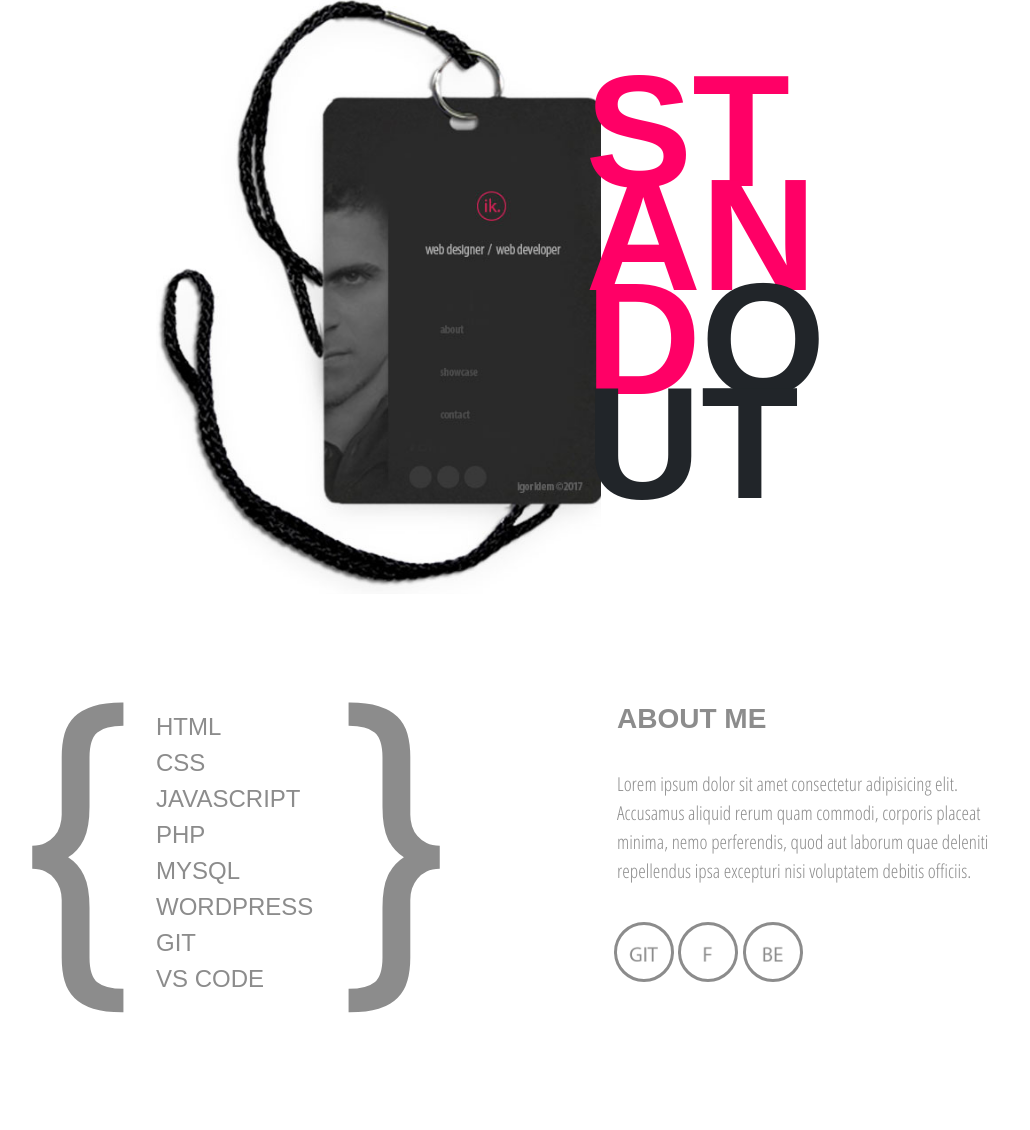
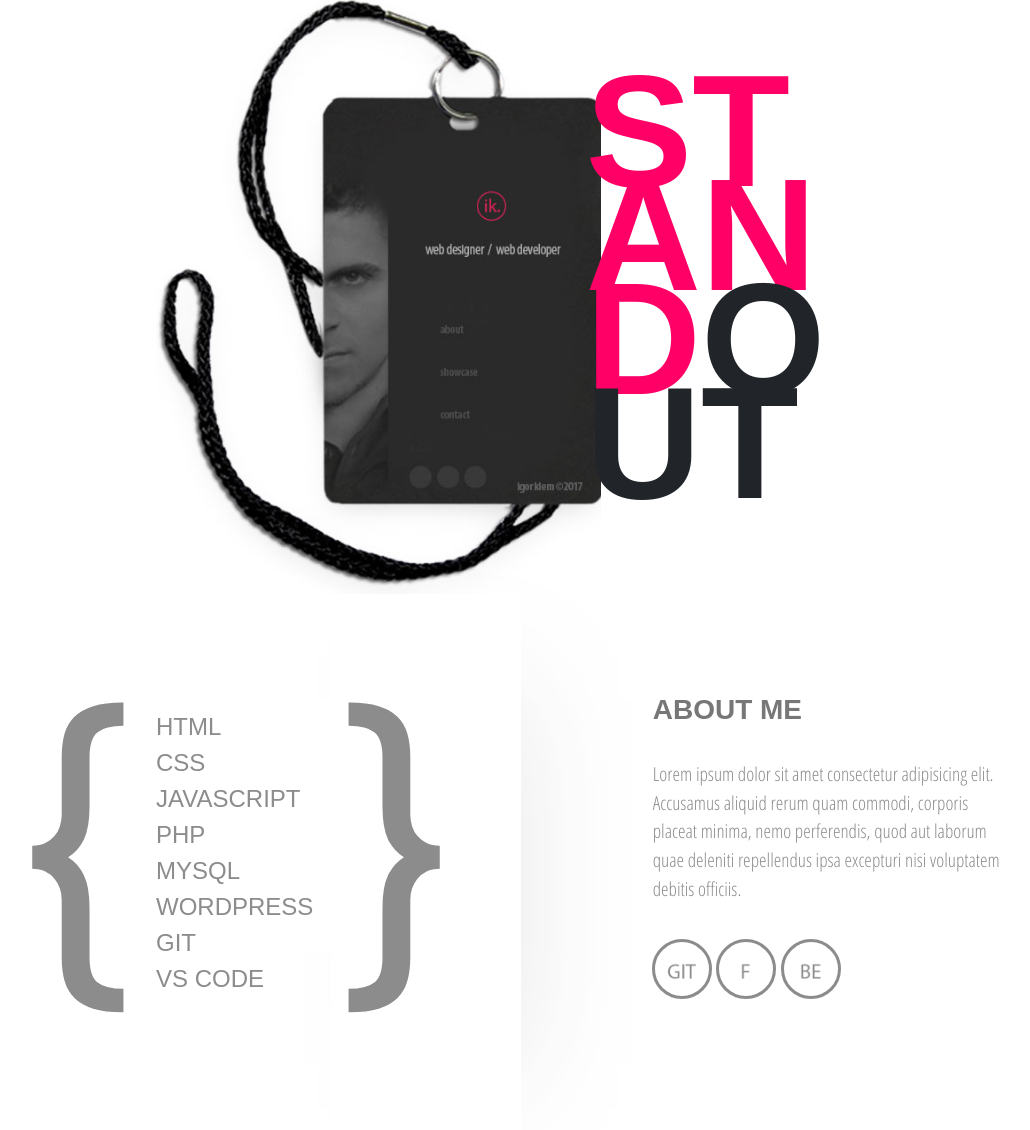
Before and after one commit to javashift/ik, a PHP site: page /index2.html in a window 1280 px wide. Shown: the part 63-1193 px from the top of the page, without its empty margins (119-1149 px from the left). Run offline with PHP 8.4, Linux system fonts and the light colour scheme; some libraries are stand-ins or nearby versions; some web fonts are replaced.

Commit message:
about me color

```diff
--- a/css/style.css
+++ b/css/style.css
@@ -117,10 +117,10 @@ a.navbar-brand{
     background-color: #111;
 }
 
- /* @media screen and (min-width: 1199px) {
+  @media screen and (min-width: 1199px) {
     .braceright{
         box-shadow: 42px 20px 129px -85px rgba(50,50,50,0.59);
-    }  */
+    }
 
 }
 .about{
@@ -128,7 +128,7 @@ a.navbar-brand{
     /* background-color: #111; */
 }
 .about-me{
-    color: #8c8c8c;
+    color: #777;
     padding:0 0 0 10%;
     font-weight:700;
 }
```
